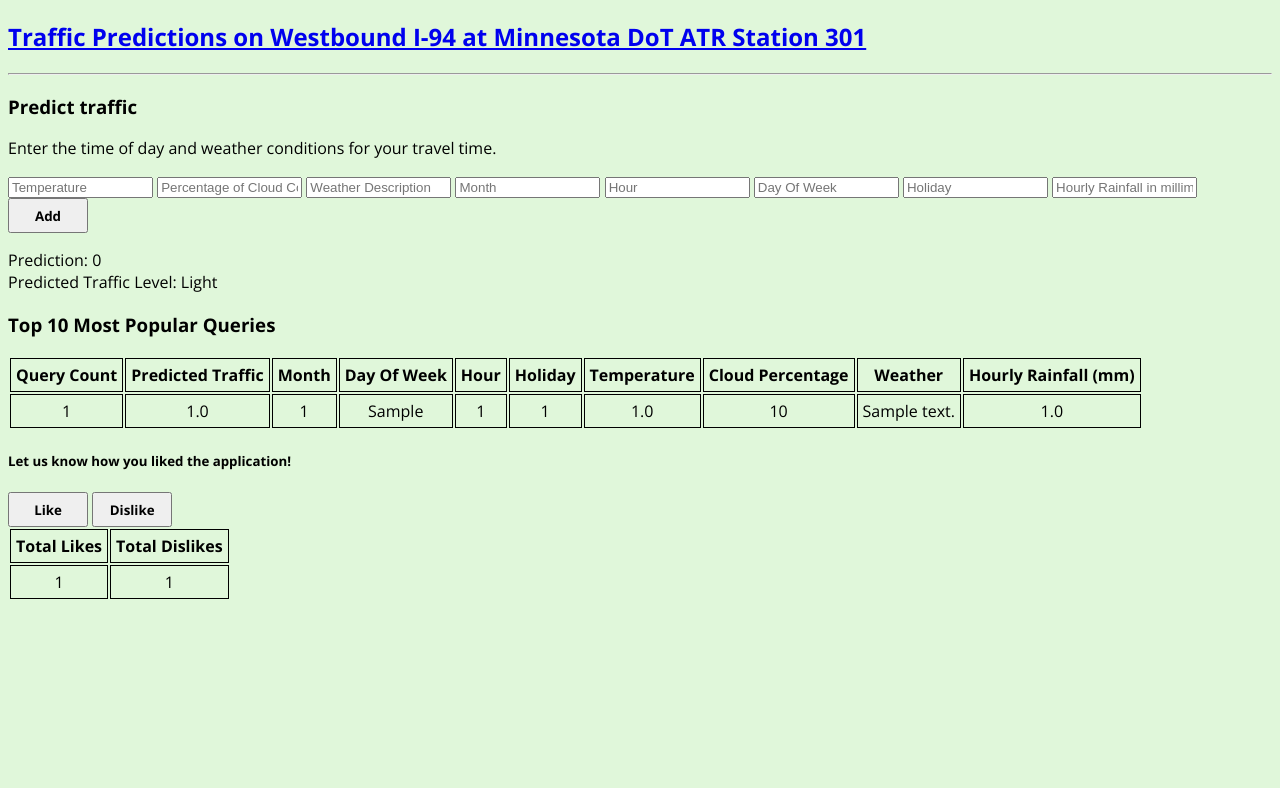
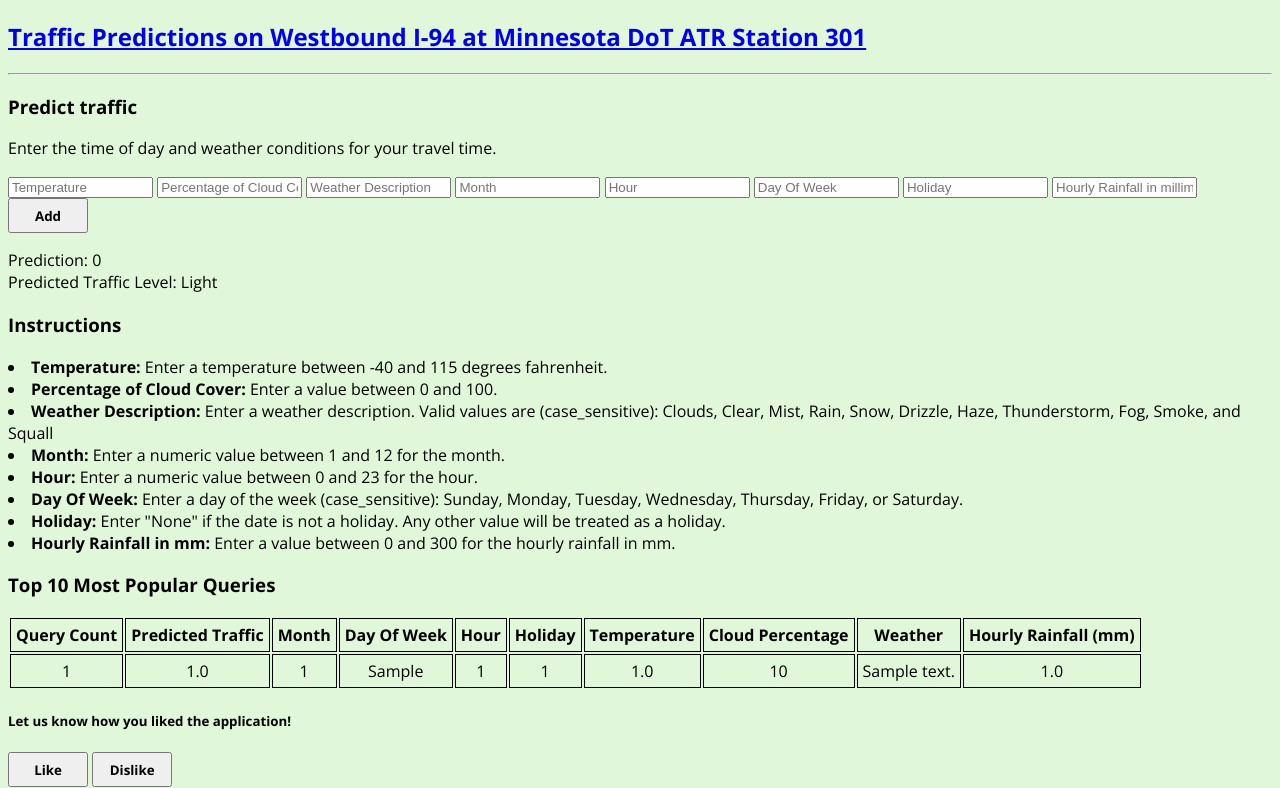
Before and after one commit to richard-hathaway-897/2022-msia423-hathaway-richard-project, a Flask app: page / in a window 1280 px wide. Shown: the top 788 px of the page. Before the commit the page ends 599 px from the top, so only its background shows below. Run offline with Flask 2, Linux system fonts and the light colour scheme; tables that the repository leaves empty hold one stand-in row (values such as "Sample post"); parts of the project's set-up code (start-up, migrations or seed data) failed here and were passed over.

Commit message:
Add instructions to index.html

```diff
--- a/app/templates/index.html
+++ b/app/templates/index.html
@@ -41,7 +41,18 @@
     </div>
 
     </hr>
-
+    <h3> Instructions </h3>
+    <div id = "data_types">
+        <li><b>Temperature:</b> Enter a temperature between -40 and 115 degrees fahrenheit. </li>
+        <li><b>Percentage of Cloud Cover:</b> Enter a value between 0 and 100. </li>
+        <li><b>Weather Description:</b> Enter a weather description. Valid values are (case_sensitive): Clouds, Clear, Mist, Rain, Snow, Drizzle, Haze, Thunderstorm, Fog, Smoke, and Squall</li>
+        <li><b>Month:</b> Enter a numeric value between 1 and 12 for the month.</li>
+        <li><b>Hour:</b> Enter a numeric value between 0 and 23 for the hour.</li>
+        <li><b>Day Of Week:</b> Enter a day of the week (case_sensitive): Sunday, Monday, Tuesday, Wednesday, Thursday, Friday, or Saturday.</li>
+        <li><b>Holiday:</b> Enter "None" if the date is not a holiday. Any other value will be treated as a holiday.</li>
+        <li><b>Hourly Rainfall in mm:</b> Enter a value between 0 and 300 for the hourly rainfall in mm.</li>
+    </div>
+    </hr>
     <div id="top_10">
         <h3>
             Top 10 Most Popular Queries
```
